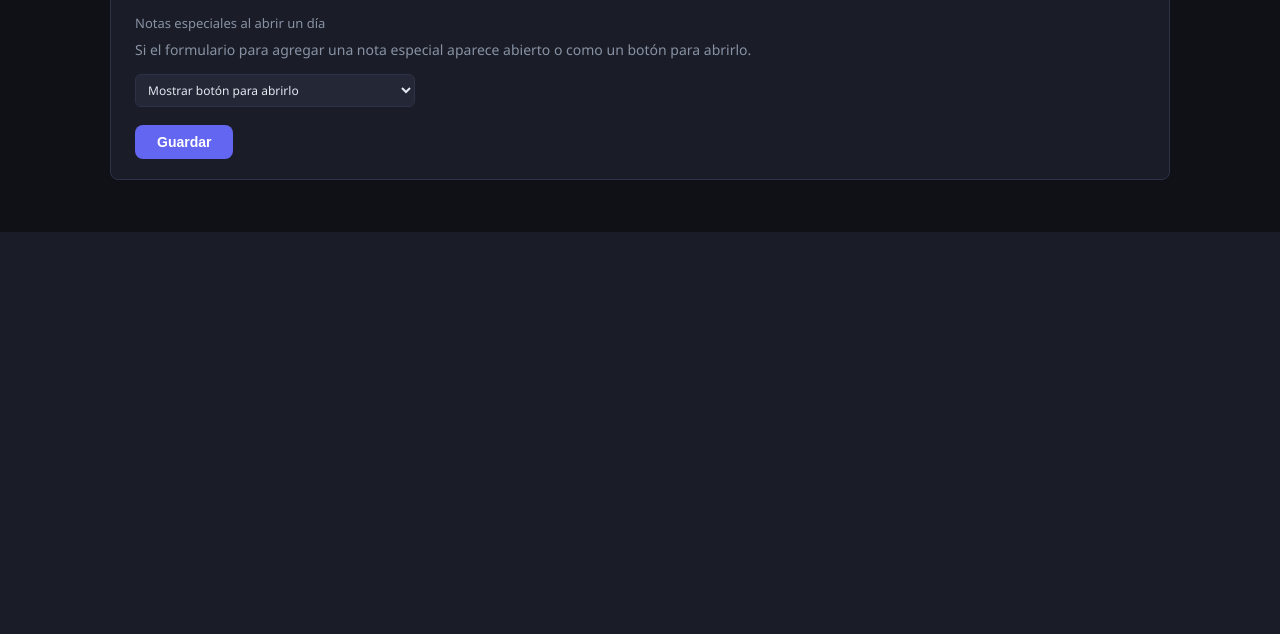
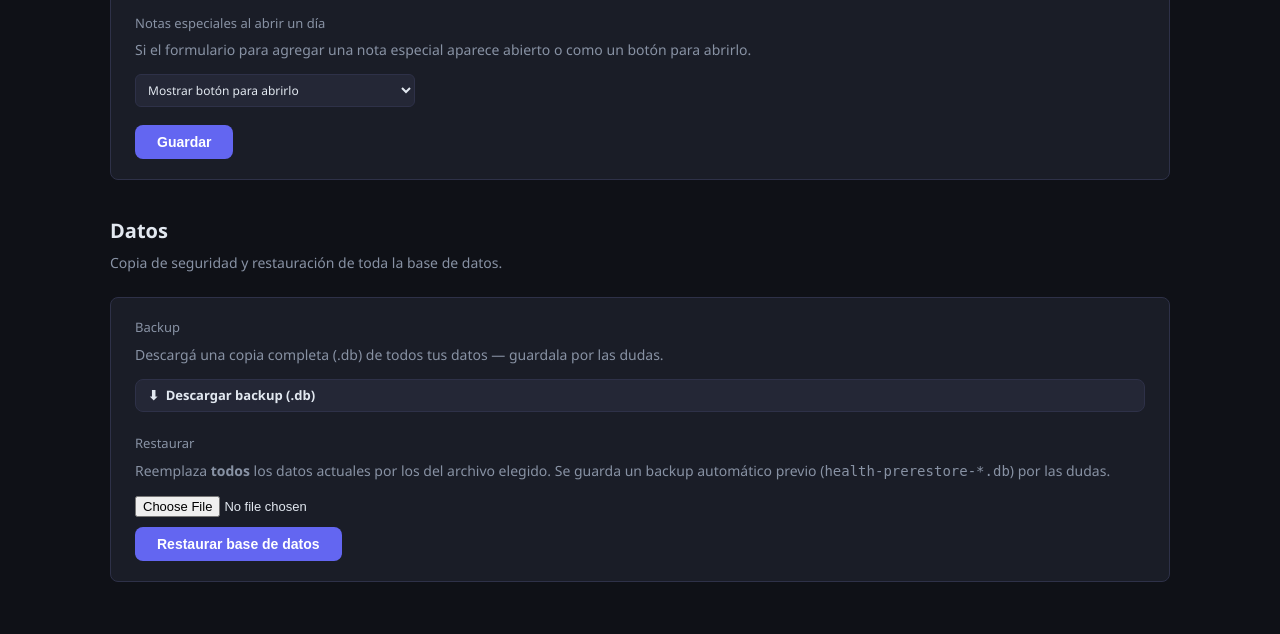
Before and after one commit to LDsAragon/health-tracker, a Flask app: page /ajustes in a window 1280 px wide. Shown: the part 1224-1858 px from the top of the page. Before the commit the page ends 1456 px from the top, so only its background shows below. Run offline with Flask 3, Linux system fonts and the light colour scheme; data that the repository does not hold is empty.

Commit message:
datos: backup consistente (snapshot WAL) + restore de la DB desde Ajustes (validacion + pre-restore backup via API de backup de sqlite)

```diff
--- a/database/__init__.py
+++ b/database/__init__.py
@@ -1,5 +1,5 @@
 """Paquete de acceso a datos. Re-exporta todo para que `import database as db` no cambie."""
-from .conn import get_db, db_path, DB_PATH, _columns
+from .conn import get_db, db_path, DB_PATH, _columns, snapshot_to, is_valid_db, restore_from
 from .schema import SCHEMA, MIGRATIONS, init_db
 from .notes import (
     add_note, update_note, delete_note,
--- a/database/conn.py
+++ b/database/conn.py
@@ -2,8 +2,12 @@
 get_db lee DB_PATH dinámicamente → los tests parchean database.conn.DB_PATH."""
 import os
 import sqlite3
+from datetime import datetime
 
 DB_PATH = os.environ.get("HT_DB", "health.db")
+
+# Tablas que existen desde el inicio: sirven para reconocer una DB válida de la app.
+CORE_TABLES = {"notes", "recurring_events", "settings"}
 
 
 def db_path():
@@ -19,3 +23,64 @@ def get_db():
 
 def _columns(conn, table):
     return {r["name"] for r in conn.execute(f"PRAGMA table_info({table})").fetchall()}
+
+
+# ── Backup / restore ─────────────────────────────────────────────────────────────
+
+def snapshot_to(dest_path):
+    """Copia consistente de la DB actual a dest_path (incluye datos del WAL).
+
+    Usa la API de backup de SQLite (snapshot atómico) y deja el destino en modo
+    rollback (DELETE) para que el archivo descargado no arrastre sidecars -wal/-shm.
+    """
+    src = sqlite3.connect(DB_PATH)
+    try:
+        dst = sqlite3.connect(dest_path)
+        try:
+            src.backup(dst)
+            dst.execute("PRAGMA journal_mode=DELETE")
+        finally:
+            dst.close()
+    finally:
+        src.close()
+
+
+def is_valid_db(path):
+    """True si `path` es una SQLite íntegra con las tablas core de la app."""
+    try:
+        conn = sqlite3.connect(path)
+        try:
+            integrity = conn.execute("PRAGMA integrity_check").fetchone()
+            tables = {r[0] for r in conn.execute(
+                "SELECT name FROM sqlite_master WHERE type='table'").fetchall()}
+        finally:
+            conn.close()
+    except sqlite3.Error:
+        return False
+    return bool(integrity) and integrity[0] == "ok" and CORE_TABLES.issubset(tables)
+
+
+def restore_from(src_path):
+    """Valida `src_path` y reemplaza el contenido de la DB actual (con pre-restore backup).
+
+    Devuelve (ok: bool, mensaje: str). Si la validación falla no toca nada.
+    Usa la API de backup de SQLite (copia páginas de src → DB activa) en vez de
+    reemplazar el archivo: maneja los locks internamente y evita el problema de
+    "archivo en uso" de Windows con os.replace.
+    """
+    if not is_valid_db(src_path):
+        return False, "El archivo no parece una base de datos válida de la app."
+    base = os.path.dirname(os.path.abspath(DB_PATH)) or "."
+    ts = datetime.now().strftime("%Y%m%d-%H%M%S")
+    snapshot_to(os.path.join(base, f"health-prerestore-{ts}.db"))
+    src = sqlite3.connect(src_path)
+    try:
+        dst = sqlite3.connect(DB_PATH)
+        try:
+            dst.execute("PRAGMA busy_timeout=5000")
+            src.backup(dst)          # sobreescribe el contenido de la DB activa
+        finally:
+            dst.close()
+    finally:
+        src.close()
+    return True, "Base de datos restaurada correctamente."
--- a/routes/main.py
+++ b/routes/main.py
@@ -117,7 +117,9 @@ def week_view(date_str):
 
 @bp.route("/ajustes")
 def settings_view():
-    return render_template("settings.html", themes=THEMES, back=safe_back(request.args.get("back")))
+    return render_template("settings.html", themes=THEMES,
+                           back=safe_back(request.args.get("back")),
+                           datos=request.args.get("datos"))
 
 
 @bp.route("/ajustes/guardar", methods=["POST"])
@@ -256,11 +258,41 @@ def export_download():
 
 @bp.route("/backup")
 def backup_download():
-    import os
-    db_path = os.path.abspath(db.db_path())
-    today   = date.today().isoformat()
-    return send_file(db_path, as_attachment=True,
-                     download_name=f"health-backup-{today}.db")
+    # Snapshot consistente (incluye datos del WAL) a un temp; se envía y se borra.
+    import os, io, tempfile
+    fd, tmp = tempfile.mkstemp(suffix=".db")
+    os.close(fd)
+    try:
+        db.snapshot_to(tmp)
+        with open(tmp, "rb") as f:
+            data = f.read()
+    finally:
+        if os.path.exists(tmp):
+            os.remove(tmp)
+    today = date.today().isoformat()
+    return send_file(io.BytesIO(data), as_attachment=True,
+                     download_name=f"health-backup-{today}.db",
+                     mimetype="application/octet-stream")
+
+
+@bp.route("/restore", methods=["POST"])
+def restore_upload():
+    # Restaura la DB desde un .db subido. Destructivo: reemplaza todos los datos.
+    import os, tempfile
+    f = request.files.get("dbfile")
+    if not f or not f.filename:
+        return redirect(url_for("main.settings_view", datos="err-nofile"))
+    base = os.path.dirname(os.path.abspath(db.db_path())) or "."
+    fd, tmp = tempfile.mkstemp(suffix=".db", dir=base)   # mismo dir → os.replace atómico
+    os.close(fd)
+    try:
+        f.save(tmp)
+        ok, _msg = db.restore_from(tmp)
+    finally:
+        for p in (tmp, tmp + "-wal", tmp + "-shm"):
+            if os.path.exists(p):
+                os.remove(p)
+    return redirect(url_for("main.settings_view", datos="ok" if ok else "err-invalid"))
 
 
 # ── Search ─────────────────────────────────────────────────────────────────────
--- a/static/css/pages.css
+++ b/static/css/pages.css
@@ -3,6 +3,18 @@
 .page-top { margin-bottom: 24px; }
 .page-title { font-size: 22px; font-weight: 800; margin-bottom: 6px; }
 .page-sub { color: var(--muted); font-size: 14px; }
+
+/* Banner de resultado (restore de DB en Ajustes) */
+.datos-banner {
+  padding: 10px 14px;
+  border-radius: var(--r);
+  font-size: 14px;
+  font-weight: 600;
+  margin-bottom: 16px;
+  border: 1px solid var(--border);
+}
+.datos-ok  { background: rgba(34,197,94,.12); color: var(--green); border-color: rgba(34,197,94,.35); }
+.datos-err { background: rgba(239,68,68,.12); color: var(--red);   border-color: rgba(239,68,68,.35); }
 
 .rec-form-wrap {
   background: var(--surface);
--- a/templates/settings.html
+++ b/templates/settings.html
@@ -5,6 +5,14 @@
 <div class="page-back" style="margin-bottom:14px;">
   <a href="{{ back or url_for('main.home') }}" class="back-link">&#8592; {{ 'Volver' if back else 'Calendario' }}</a>
 </div>
+
+{% if datos == 'ok' %}
+<div class="datos-banner datos-ok">✓ Base de datos restaurada correctamente.</div>
+{% elif datos == 'err-invalid' %}
+<div class="datos-banner datos-err">✗ El archivo no es una base de datos válida de la app. No se cambió nada.</div>
+{% elif datos == 'err-nofile' %}
+<div class="datos-banner datos-err">✗ No seleccionaste ningún archivo.</div>
+{% endif %}
 
 <div class="page-top">
   <h1 class="page-title">Ajustes</h1>
@@ -111,6 +119,30 @@
   </form>
 </div>
 
+<div class="page-top" style="margin-top:36px;">
+  <h2 class="page-title" style="font-size:20px;">Datos</h2>
+  <p class="page-sub">Copia de seguridad y restauración de toda la base de datos.</p>
+</div>
+
+<div class="rec-form-wrap">
+  <div class="field-group">
+    <label>Backup</label>
+    <p class="page-sub" style="margin:0 0 8px;">Descargá una copia completa (.db) de todos tus datos — guardala por las dudas.</p>
+    <a href="{{ url_for('main.backup_download') }}" class="back-link" style="display:inline-flex;">⬇&nbsp; Descargar backup (.db)</a>
+  </div>
+
+  <div class="field-group" style="margin-top:22px;">
+    <label for="dbfile">Restaurar</label>
+    <p class="page-sub" style="margin:0 0 8px;">Reemplaza <b>todos</b> los datos actuales por los del archivo elegido. Se guarda un backup automático previo (<code>health-prerestore-*.db</code>) por las dudas.</p>
+    <form method="POST" action="{{ url_for('main.restore_upload') }}" enctype="multipart/form-data"
+          onsubmit="return confirm('Esto reemplaza TODA la base de datos actual por la del archivo. ¿Continuar?');">
+      <input type="file" name="dbfile" accept=".db,.sqlite,.sqlite3" required
+             style="font-size:13px;margin-bottom:10px;display:block;color:var(--text);">
+      <button type="submit" class="btn-primary">Restaurar base de datos</button>
+    </form>
+  </div>
+</div>
+
 <script>
 // Preview en vivo del tema: al elegir un swatch, aplica data-theme sin guardar.
 // Si no guardás, al navegar vuelve al tema guardado (la página recarga con settings.theme).
```
Also changed, not shown: templates/export.html (+4 -5 lines), tests/test_database.py (+30 -0 lines), tests/test_routes.py (+33 -0 lines).
